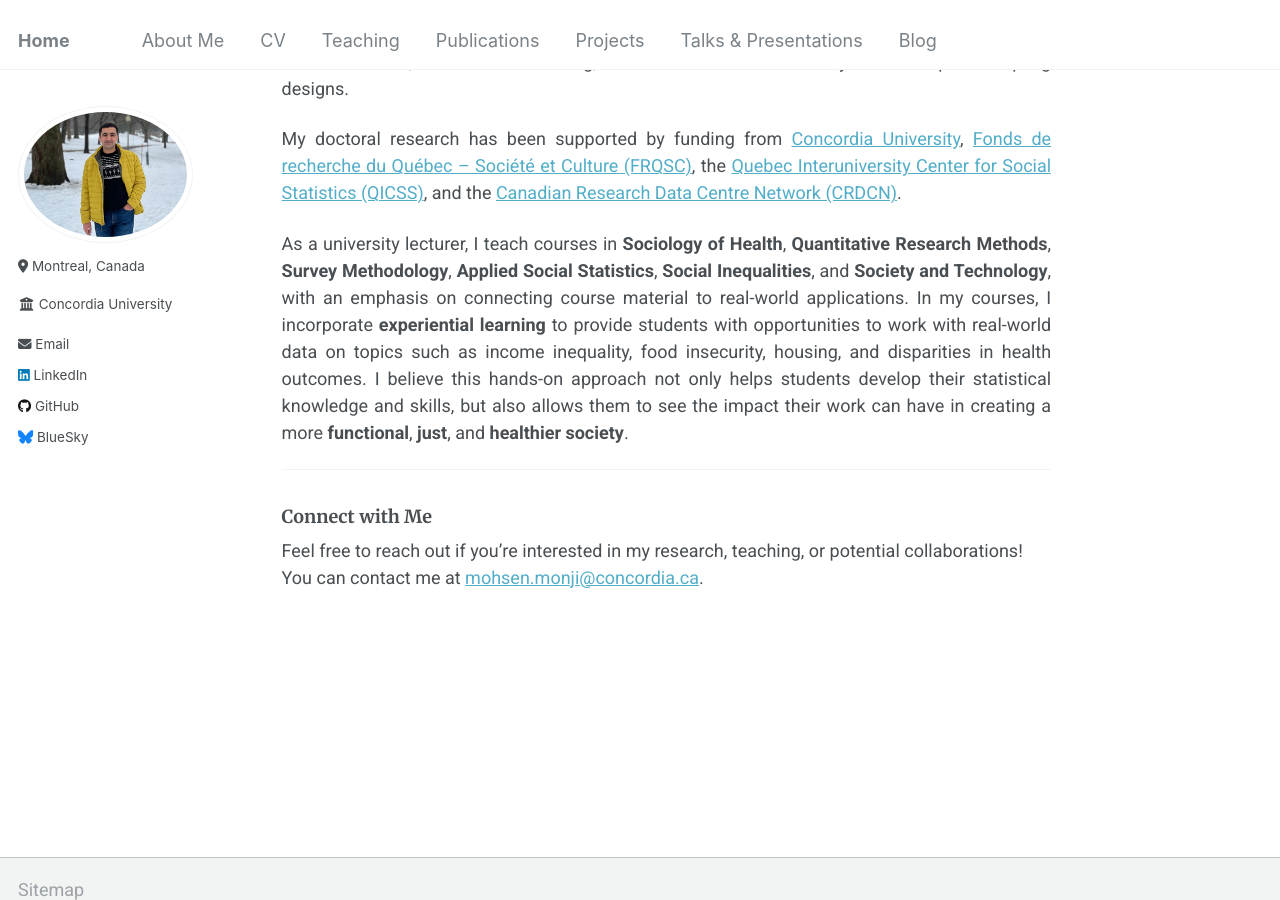
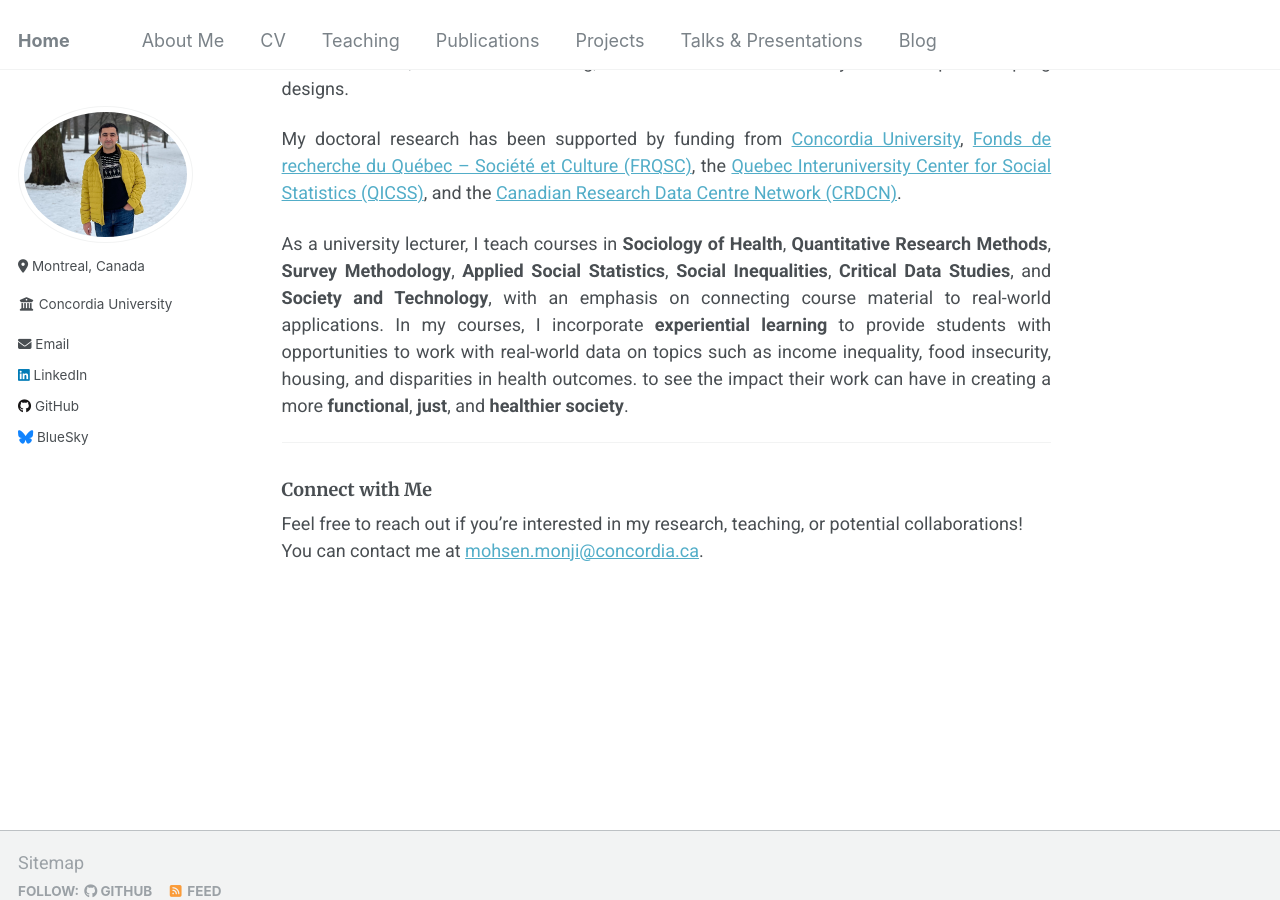
Before and after one commit to Mohsnmonji/mohsnmonji.github.io, a Jekyll site: the page built from about-me.md, in a window 1280 px wide and 900 px high, scrolled down 471 px. Built offline with Jekyll 4.4.1, drawn with Linux system fonts in a browser that asks for light colours.

Commit message:
Update about-me.md

```diff
--- a/about-me.md
+++ b/about-me.md
@@ -14,7 +14,7 @@ Methodologically, I am interested in quantitative research methods, survey metho
 
 My doctoral research has been supported by funding from [Concordia University](https://www.concordia.ca/artsci/sociology-anthropology.html), [Fonds de recherche du Québec – Société et Culture (FRQSC)](https://www.frq.gouv.qc.ca), the [Quebec Interuniversity Center for Social Statistics (QICSS)](https://www.ciqss.org), and the [Canadian Research Data Centre Network (CRDCN)](https://crdcn.ca).
 
-As a university lecturer, I teach courses in **Sociology of Health**, **Quantitative Research Methods**, **Survey Methodology**, **Applied Social Statistics**, **Social Inequalities**, and **Society and Technology**, with an emphasis on connecting course material to real-world applications. In my courses, I incorporate **experiential learning** to provide students with opportunities to work with real-world data on topics such as income inequality, food insecurity, housing, and disparities in health outcomes. I believe this hands-on approach not only helps students develop their statistical knowledge and skills, but also allows them to see the impact their work can have in creating a more **functional**, **just**, and **healthier society**.
+As a university lecturer, I teach courses in **Sociology of Health**, **Quantitative Research Methods**, **Survey Methodology**, **Applied Social Statistics**, **Social Inequalities**, **Critical Data Studies**, and **Society and Technology**, with an emphasis on connecting course material to real-world applications. In my courses, I incorporate **experiential learning** to provide students with opportunities to work with real-world data on topics such as income inequality, food insecurity, housing, and disparities in health outcomes. to see the impact their work can have in creating a more **functional**, **just**, and **healthier society**.
 
 ---
 
```
